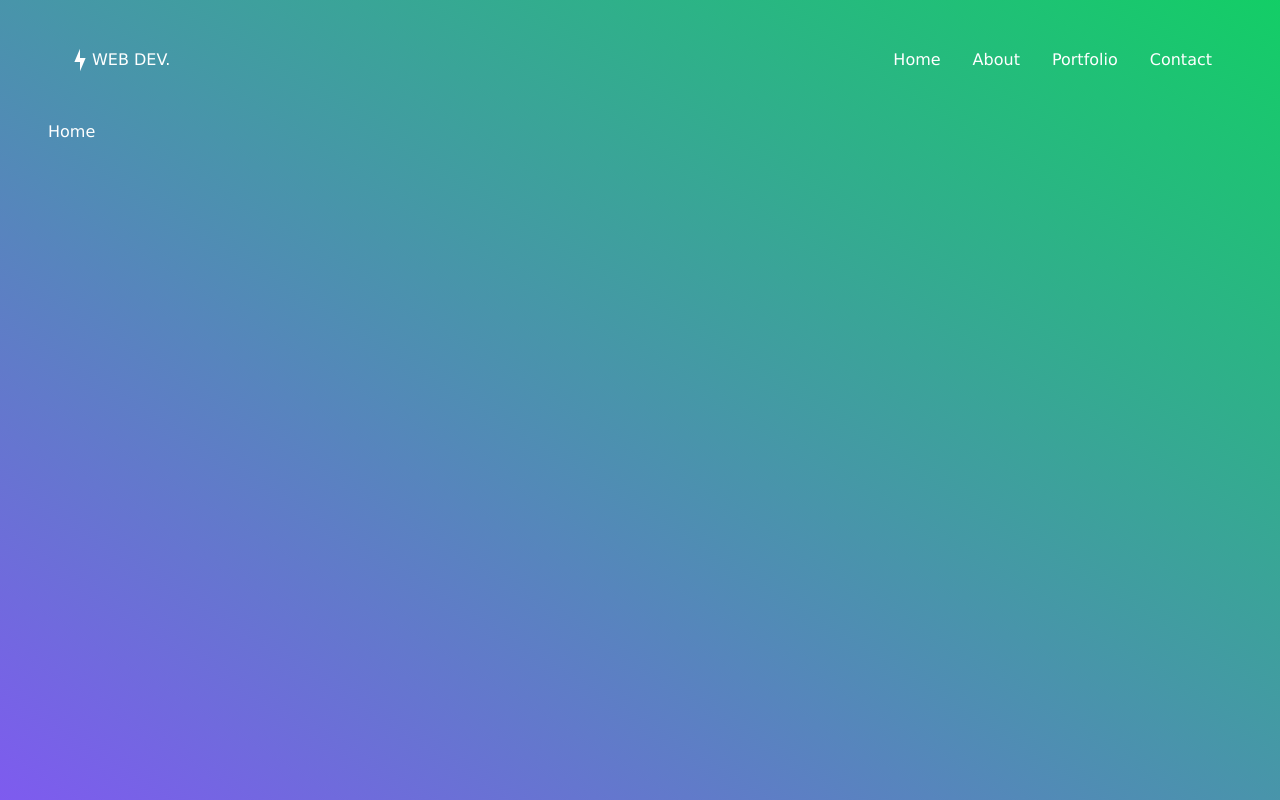
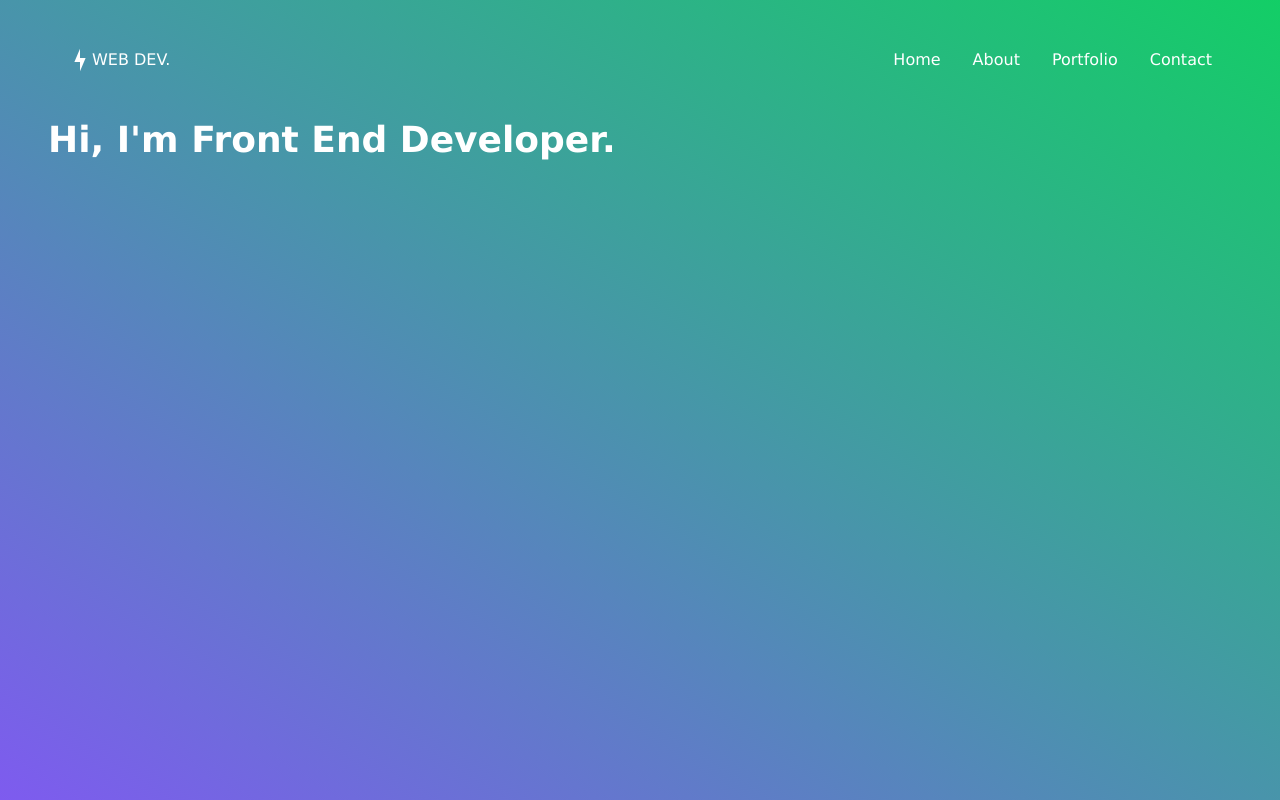
Before and after one commit to RideN91/my-web-portfolio, a React (Create React App) app: page / in a window 1280 px wide. Built offline with nearby package versions, Linux system fonts and the light colour scheme.

Commit message:
Update Home.js

```diff
--- a/src/components/Home.js
+++ b/src/components/Home.js
@@ -1,7 +1,25 @@
-export default function Home() {
+import React, {useState, useEffect } from 'react';
+
+const Home = () => {
+    const textOptions = ['Daniel', 'Front End Developer'];
+    const [dynamicTextIndex, setDynamicTextIndex] = useState(0);
+
+    useEffect(() => {
+        const intervalId = setInterval(() => {
+            setDynamicTextIndex((prevIndex) =>
+            prevIndex === textOptions.length - 1 ? 0 : prevIndex + 1
+            );
+        }, 3000);
+
+        return () => clearInterval(intervalId);
+    }, []);
+
     return (
-        <div className="px-12 max-w-[1240px]">
-            <h1>Home</h1>
+        <div className="container mx-auto px-12 w-full">
+            <h1 className="text-4xl font-bold mb-4">Hi, I'm {textOptions[dynamicTextIndex]}.</h1>
         </div>
     );
+
 }
+
+export default Home;
```
